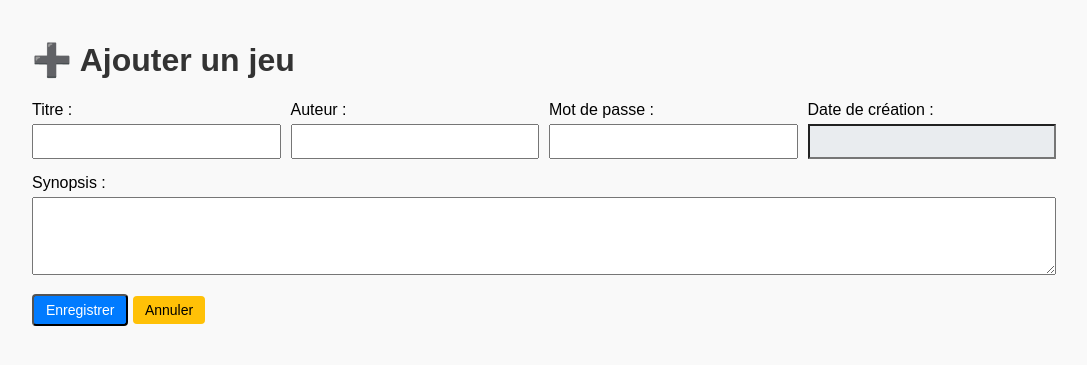
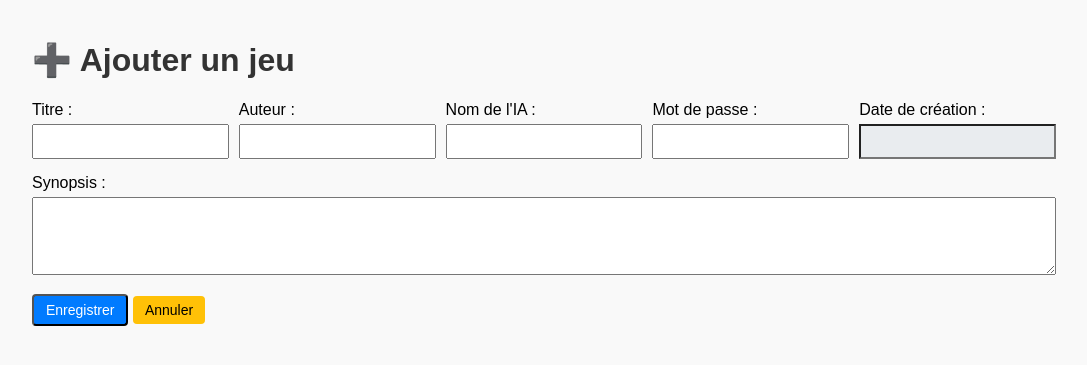
Before and after one commit to Pakal72/station72, a FastAPI app: page /jeux/add in a window 1280 px wide. Shown: the top 365 px of the page, without its empty margins (96-1183 px from the left). Run offline with FastAPI, Linux system fonts and the light colour scheme; parts of the project's set-up code (start-up, migrations or seed data) failed here and were passed over; some libraries are stand-ins or nearby versions.

Commit message:
Ajout du champ ia_nom pour les jeux

```diff
--- a/Station72.session.sql
+++ b/Station72.session.sql
@@ -8,6 +8,9 @@ ALTER TABLE pages
 ADD COLUMN enigme_texte TEXT DEFAULT NULL COMMENT 'Texte de l''énigme',
 ADD COLUMN bouton_texte TEXT DEFAULT NULL COMMENT 'Libellé du bouton',
 ADD COLUMN erreur_texte TEXT DEFAULT NULL COMMENT 'Message en cas d''erreur';
+
+ALTER TABLE jeux
+ADD COLUMN ia_nom TEXT DEFAULT NULL COMMENT 'Nom de l\'IA';
 
 CREATE TABLE transitions (
     id_transition SERIAL PRIMARY KEY,
--- a/main.py
+++ b/main.py
@@ -112,6 +112,7 @@ def add_jeu_form(request: Request):
 def add_jeu(
     titre: str = Form(...),
     auteur: str = Form(...),
+    ia_nom: str = Form(""),
     synopsis: str = Form(""),
     motdepasse: str = Form(""),
 ):
@@ -119,8 +120,8 @@ def add_jeu(
     with get_conn() as conn:
         with conn.cursor() as cur:
             cur.execute(
-                "INSERT INTO jeux (titre, auteur, synopsis, mot_de_passe) VALUES (%s, %s, %s, %s)",
-                (titre, auteur, synopsis, motdepasse),
+                "INSERT INTO jeux (titre, auteur, ia_nom, synopsis, mot_de_passe) VALUES (%s, %s, %s, %s, %s)",
+                (titre, auteur, ia_nom, synopsis, motdepasse),
             )
             conn.commit()
     ensure_game_dirs(titre)
@@ -156,6 +157,7 @@ def edit_jeu(
     jeu_id: int,
     titre: str = Form(...),
     auteur: str = Form(...),
+    ia_nom: str = Form(""),
     synopsis: str = Form(""),
     motdepasse: str = Form(""),
 ):
@@ -163,8 +165,8 @@ def edit_jeu(
     with get_conn() as conn:
         with conn.cursor() as cur:
             cur.execute(
-                "UPDATE jeux SET titre=%s, auteur=%s, synopsis=%s, mot_de_passe=%s WHERE id_jeu=%s",
-                (titre, auteur, synopsis, motdepasse, jeu_id),
+                "UPDATE jeux SET titre=%s, auteur=%s, ia_nom=%s, synopsis=%s, mot_de_passe=%s WHERE id_jeu=%s",
+                (titre, auteur, ia_nom, synopsis, motdepasse, jeu_id),
             )
             conn.commit()
     ensure_game_dirs(titre)
--- a/templates/add_jeu.html
+++ b/templates/add_jeu.html
@@ -25,6 +25,10 @@
                 <div class="form-group">
                     <label for="auteur">Auteur :</label>
                     <input type="text" id="auteur" name="auteur" value="{{ jeu.auteur if jeu else '' }}" required>
+                </div>
+                <div class="form-group">
+                    <label for="ia_nom">Nom de l'IA :</label>
+                    <input type="text" id="ia_nom" name="ia_nom" value="{{ jeu.ia_nom if jeu else '' }}">
                 </div>
                 <div class="form-group">
                     <label for="motdepasse">Mot de passe :</label>
```
